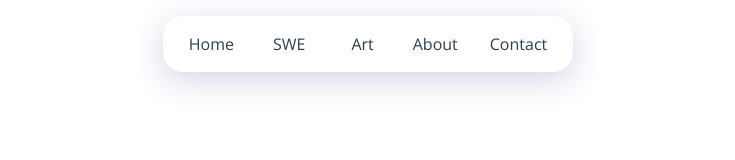
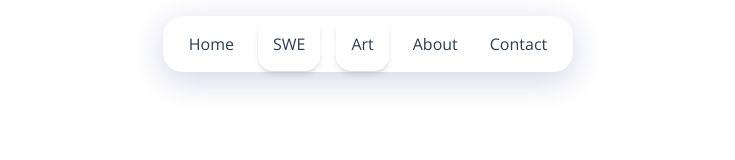
Before and after one commit to aaronestre/portfolio, a React (Vite) app: page / in a window 1280 px wide. Shown: the top 160 px of the page, without its empty margins (272-1007 px from the left). Built offline with nearby package versions, Linux system fonts and the light colour scheme.

Commit message:
Update Button component to use Tailwind

```diff
--- a/src/components/Button.jsx
+++ b/src/components/Button.jsx
@@ -1,12 +1,11 @@
 import React from "react";
+import "../styles/Button.css";
 
-export default function Button({text, onMouseEnter, onMouseLeave, ...props}) {
+export default function Button({text, className = "", ...props}) {
     return (
         <>
             <button
-                onMouseEnter={onMouseEnter}
-                onMouseLeave={onMouseLeave}
-                className="button"
+            className={`box-content text-base p-3 rounded-xl w-max shadow-md  ${className}`}
                 {...props}>
                     {text}
             </button>
--- /dev/null
+++ b/src/styles/Button.css
@@ -0,0 +1,19 @@
+button {
+    transition: transform 0.2s ease-in-out;
+}
+
+button.swe:hover {
+    background-color: var(--swe-color);
+    color: #fff;
+    -webkit-transform: translateY(-5px);
+    transform: translateY(-5px);
+    transition: transform 0.2s ease-in-out;
+
+}
+
+button.art:hover {
+    background-color: var(--art-color);
+    color: #fff;
+    -webkit-transform: translateY(-5px);
+    transform: translateY(-5px);
+}
```
